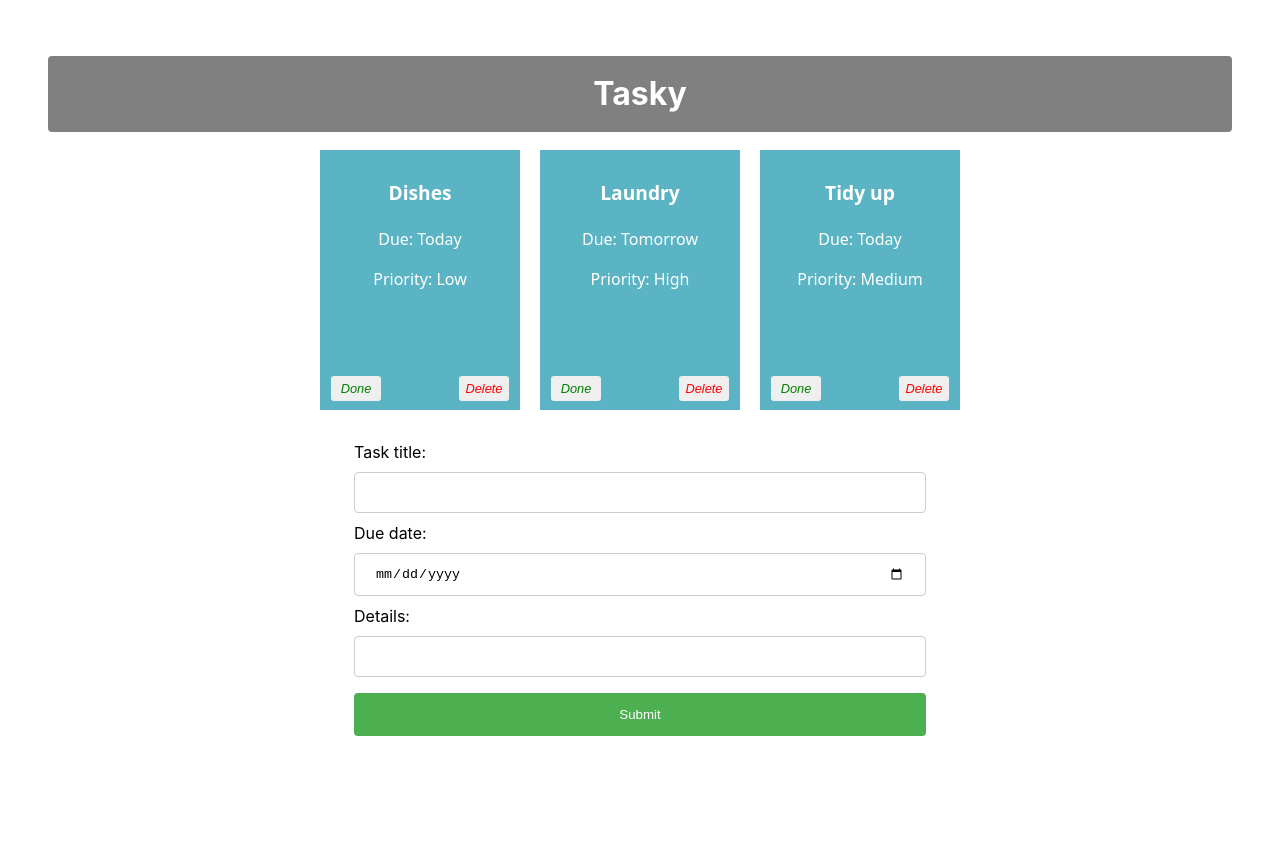
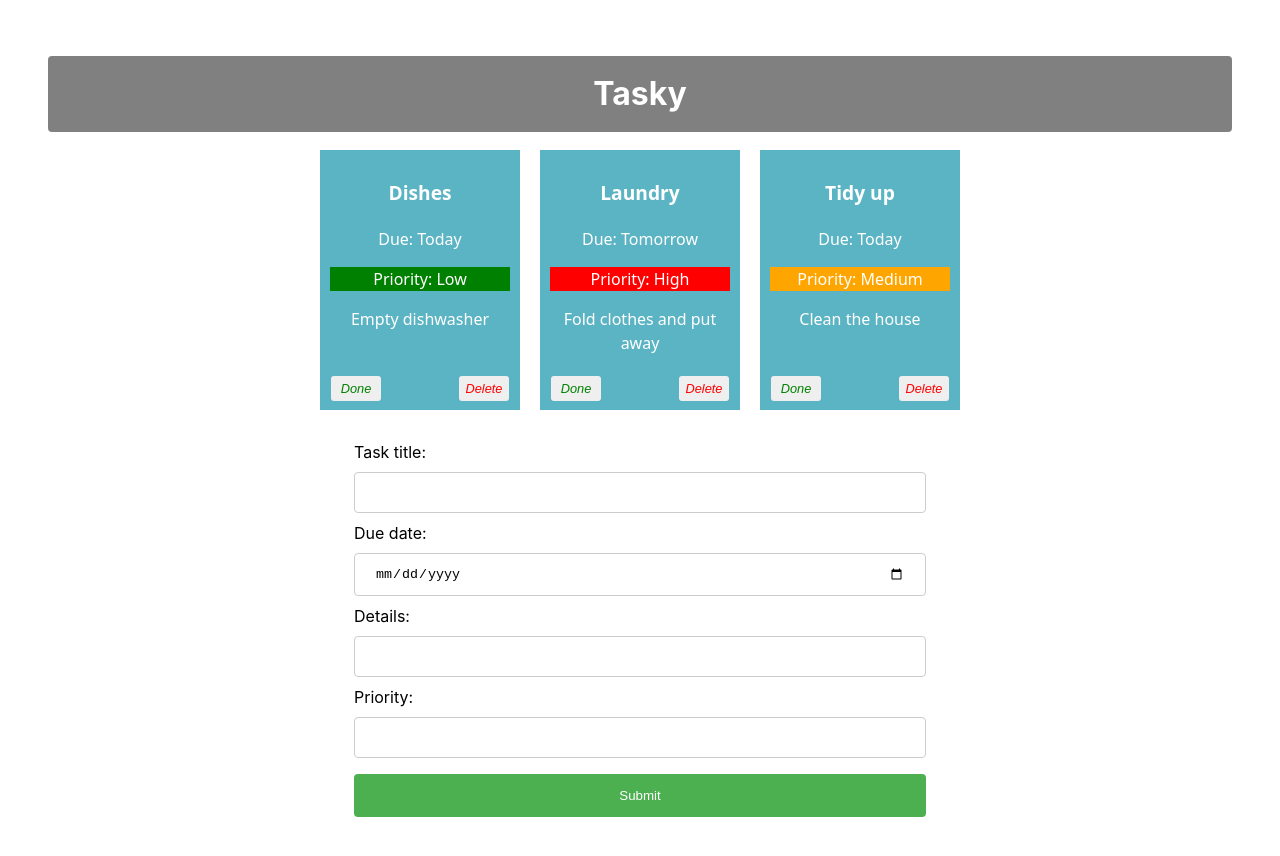
Before and after one commit to 20103278WIT/ReactBasicLab, a React (Vite) app in the folder labWeek1/: page / in a window 1280 px wide. Shown: the top 856 px of the page. Before the commit the page ends 812 px from the top, so only its background shows below. Built offline with nearby package versions, Linux system fonts and the light colour scheme.

Commit message:
Tasky Lab 2b - Exercises done

```diff
--- a/labWeek1/src/App.jsx
+++ b/labWeek1/src/App.jsx
@@ -11,10 +11,11 @@ function App() {
     tasks: [
       { id: 1, title:"Dishes", description: "Empty dishwasher", deadline: "Today", priority: "Low", done: false },
       { id: 2, title: "Laundry", description: "Fold clothes and put away", deadline: "Tomorrow", priority: "High", done: false },
-      { id: 3, title: "Tidy up", deadline: "Today", priority: "Medium", done: false }
+      { id: 3, title: "Tidy up", description: "Clean the house", deadline: "Today", priority: "Medium", done: false }
     ]
   });
 
+    //done handler
     const doneHandler = (taskIndex) => {
     const tasks = [...taskState.tasks];
     tasks[taskIndex].done = !tasks[taskIndex].done;
@@ -22,12 +23,14 @@ function App() {
     console.log(`${taskIndex} ${tasks[taskIndex].done}`);
   }
 
+    //delete handler
     const deleteHandler = (taskIndex) => {
     const tasks = [...taskState.tasks];
     tasks.splice(taskIndex, 1);
     setTaskState({tasks});
   }
 
+    //update handler
     const formChangeHandler = (event) => {
     let form = {...formState};
 
@@ -41,12 +44,16 @@ function App() {
       case "deadline":
           form.deadline = event.target.value;
           break;
+      case "priority":
+          form.priority = event.target.value;
+          break;
       default:
           form = formState;
     }
     setFormState(form);
   }
 
+    //add handler
     const formSubmitHandler = (event) => {
     event.preventDefault();
 
@@ -59,14 +66,15 @@ function App() {
     setTaskState({tasks});
   }
 
+  //template(? for lack of better word) needed for add handler
   const [ formState, setFormState ] = useState({
     title: "",
     description: "",
-    deadline: ""
+    deadline: "",
+    priority: ""
   });
 
-  console.log(formState);
-
+    //map
     return (
     <div className="container">
       <h1>Tasky</h1>
--- a/labWeek1/src/components/Form.jsx
+++ b/labWeek1/src/components/Form.jsx
@@ -19,6 +19,11 @@ const AddTaskForm = (props) => {
         Details:
         <input type="text" name="description" onChange={(event) => props.change(event)} />
     </label>
+    <br />
+    <label>
+        Priority:
+        <input type="text" name="priority" onChange={(event) => props.change(event)} />
+    </label>
         <input type="submit" value="Submit" />
         </form>
     </div>
--- a/labWeek1/src/components/Task.jsx
+++ b/labWeek1/src/components/Task.jsx
@@ -6,8 +6,8 @@ const Task = (props) => {
           <div className="card" style={{backgroundColor: props.done ? 'lightgrey' : '#5bb4c4'}}>
             <p className="title">{props.title}</p>
             <p>Due: {props.deadline}</p>
-            <p>Priority: {props.priority}</p>
-            <p>{props.children}</p>
+            <p style={{backgroundColor: (props.priority=="High") || (props.priority=="high") ? "red" : (props.priority=="Medium") || (props.priority=="medium") ? "orange" : "green"}}>Priority: {props.priority}</p>
+            <p>{props.description}</p>
             <button onClick={props.markDone} className='doneButton'>Done</button>
             <button className='deleteButton' onClick={props.deleteTask}>Delete</button>
         </div>
```
